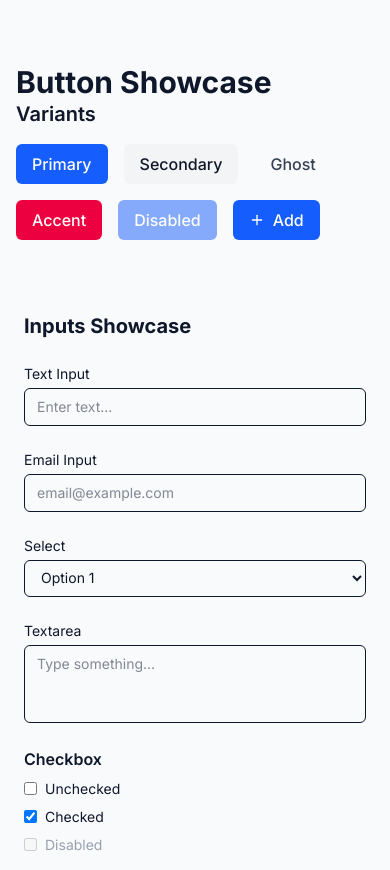
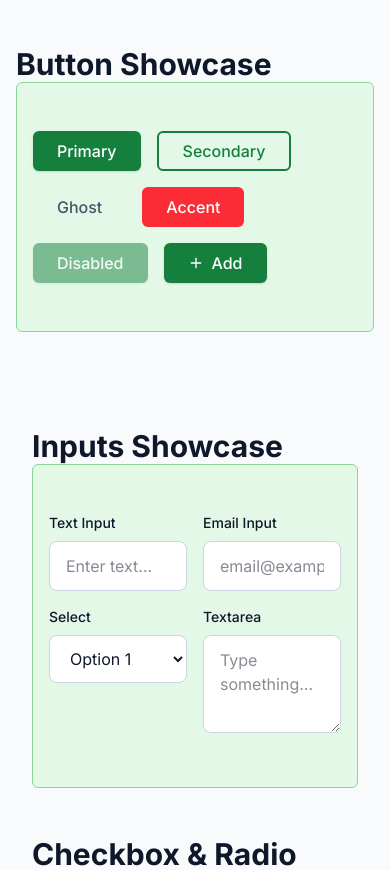
Before and after one commit to HassanTAli/User-Management-System, a Next.js app: page /showcase in a window 390 px wide. Shown: the part 1120-1990 px from the top of the page. Built offline with nearby package versions, Linux system fonts and the light colour scheme.

Commit message:
Enhance UI components and layout: Updated showcase components with improved styling and structure, including responsive containers and consistent spacing. Refined input components for better usability and visual consistency.

```diff
--- a/app/showcase/page.tsx
+++ b/app/showcase/page.tsx
@@ -5,7 +5,7 @@ import StepCircleShowcase from "@/components/showcase/step-circle-showcase";
 
 export default function Home() {
   return (
-    <div>
+    <div className="container mx-auto">
       <StepCircleShowcase />
       <IconShowcase />
       <ButtonShowcase />
--- a/components/atoms/button.tsx
+++ b/components/atoms/button.tsx
@@ -22,10 +22,14 @@ const baseStyles =
   "inline-flex items-center justify-center rounded-md font-medium transition-colors focus:outline-none focus:ring-2 focus:ring-offset-2 disabled:cursor-not-allowed disabled:opacity-50";
 
 const variantStyles: Record<ButtonVariant, string> = {
-  primary: "bg-blue-600 text-white hover:bg-blue-700 focus:ring-blue-500",
-  secondary: "bg-gray-100 text-gray-900 hover:bg-gray-200 focus:ring-gray-400",
-  ghost: "bg-transparent text-gray-700 hover:bg-gray-100 focus:ring-gray-300",
-  accent: "bg-rose-600 text-white hover:bg-rose-700 focus:ring-rose-500",
+  primary:
+    "bg-primary-600 hover:bg-primary-700 text-white px-6 py-3 rounded-lg font-medium transition-colors shadow-sm",
+  secondary:
+    "border-2 border-primary-600 text-primary-600 hover:bg-primary-50 px-6 py-3 rounded-lg font-medium transition-colors",
+  ghost:
+    "text-slate-600 hover:bg-slate-100 px-6 py-3 rounded-lg font-medium transition-colors",
+  accent:
+    "bg-red-500 hover:bg-red-600 text-white px-6 py-3 rounded-lg font-medium transition-colors",
   icon: "bg-transparent text-gray-700 hover:bg-gray-100 focus:ring-gray-300",
 };
 
--- a/components/atoms/checkbox.tsx
+++ b/components/atoms/checkbox.tsx
@@ -12,14 +12,15 @@ export function Checkbox({
   onChange,
 }: CheckboxProps) {
   return (
-    <label className="flex items-center gap-2 text-sm">
+    <label className="flex items-center">
       <input
         type="checkbox"
         checked={checked}
         disabled={disabled}
         onChange={(e) => onChange?.(e.target.checked)}
+        className="w-5 h-5 text-primary-600 rounded border-slate-300 focus:ring-primary-500"
       />
-      <span className={disabled ? "text-gray-400" : ""}>{label}</span>
+      <span className={`ml-3 ${disabled ? "text-gray-400" : ""}`}>{label}</span>
     </label>
   );
 }
--- a/components/atoms/email-input.tsx
+++ b/components/atoms/email-input.tsx
@@ -6,11 +6,11 @@ interface EmailInputProps extends InputHTMLAttributes<HTMLInputElement> {
 
 export function EmailInput({ label, ...props }: EmailInputProps) {
   return (
-    <label className="flex flex-col gap-1 text-sm">
-      {label && <span>{label}</span>}
+    <label>
+      {label && <span className="block text-sm font-medium mb-2">{label}</span>}
       <input
         type="email"
-        className="rounded-md border px-3 py-2 focus:outline-none focus:ring-2 focus:ring-blue-500"
+        className="w-full px-4 py-3 border border-slate-300 rounded-lg bg-white focus:outline-none focus:ring-2 focus:ring-primary-500 focus:border-transparent"
         {...props}
       />
     </label>
--- a/components/atoms/radio-group.tsx
+++ b/components/atoms/radio-group.tsx
@@ -20,7 +20,7 @@ export function RadioGroup({
   return (
     <div className="flex flex-col gap-2">
       {options.map((opt) => (
-        <label key={opt.value} className="flex items-center gap-2 text-sm">
+        <label key={opt.value} className="flex items-center">
           <input
             type="radio"
             name={name}
@@ -28,8 +28,9 @@ export function RadioGroup({
             disabled={opt.disabled}
             checked={value === opt.value}
             onChange={() => onChange?.(opt.value)}
+            className="w-5 h-5 text-primary-600 border-slate-300 focus:ring-primary-500"
           />
-          <span className={opt.disabled ? "text-gray-400" : ""}>
+          <span className={`ml-3 ${opt.disabled ? "text-gray-400" : ""}`}>
             {opt.label}
           </span>
         </label>
--- a/components/atoms/select-input.tsx
+++ b/components/atoms/select-input.tsx
@@ -12,12 +12,12 @@ export function SelectInput({
   onChange,
 }: SelectInputProps) {
   return (
-    <label className="flex flex-col gap-1 text-sm">
-      {label && <span>{label}</span>}
+    <label>
+      {label && <span className="block text-sm font-medium mb-2">{label}</span>}
       <select
         value={value}
         onChange={(e) => onChange?.(e.target.value)}
-        className="rounded-md border px-3 py-2"
+        className="w-full px-4 py-3 border border-slate-300 rounded-lg bg-white focus:outline-none focus:ring-2 focus:ring-primary-500 focus:border-transparent"
       >
         {options.map((opt) => (
           <option key={opt.value} value={opt.value}>
--- a/components/atoms/text-input.tsx
+++ b/components/atoms/text-input.tsx
@@ -6,11 +6,11 @@ interface TextInputProps extends InputHTMLAttributes<HTMLInputElement> {
 
 export function TextInput({ label, ...props }: TextInputProps) {
   return (
-    <label className="flex flex-col gap-1 text-sm">
-      {label && <span>{label}</span>}
+    <label>
+      {label && <span className="block text-sm font-medium mb-2">{label}</span>}
       <input
         type="text"
-        className="rounded-md border px-3 py-2 focus:outline-none focus:ring-2 focus:ring-blue-500"
+        className="w-full px-4 py-3 border border-slate-300 rounded-lg bg-white focus:outline-none focus:ring-2 focus:ring-primary-500 focus:border-transparent"
         {...props}
       />
     </label>
--- a/components/atoms/textarea.tsx
+++ b/components/atoms/textarea.tsx
@@ -6,10 +6,10 @@ interface TextareaProps extends TextareaHTMLAttributes<HTMLTextAreaElement> {
 
 export function Textarea({ label, ...props }: TextareaProps) {
   return (
-    <label className="flex flex-col gap-1 text-sm">
-      {label && <span>{label}</span>}
+    <label>
+      {label && <span className="block text-sm font-medium mb-2">{label}</span>}
       <textarea
-        className="rounded-md border px-3 py-2 resize-none"
+        className="w-full px-4 py-3 border border-slate-300 rounded-lg bg-white focus:outline-none focus:ring-2 focus:ring-primary-500 focus:border-transparent"
         {...props}
       />
     </label>
--- a/components/showcase/button-showcase.tsx
+++ b/components/showcase/button-showcase.tsx
@@ -3,12 +3,10 @@ import Button from "../atoms/button";
 
 export default function ButtonShowcase() {
   return (
-    <div className="container mx-auto py-12 px-4">
+    <>
       <h1 className="text-3xl font-bold">Button Showcase</h1>
-
-      {/* Variants */}
+      <div className="container mx-auto py-12 px-4 mb-12 rounded-md border border-primary-300 bg-primary-50 p-4 flex justify-around items-center">
         <section className="space-y-4">
-        <h2 className="text-xl font-semibold">Variants</h2>
           <div className="flex flex-wrap gap-4">
             <Button>Primary</Button>
             <Button variant="secondary">Secondary</Button>
@@ -19,5 +17,6 @@ export default function ButtonShowcase() {
           </div>
         </section>
       </div>
+    </>
   );
 }
--- a/components/showcase/icon-showcase.tsx
+++ b/components/showcase/icon-showcase.tsx
@@ -29,16 +29,20 @@ const allIcons: IconName[] = [
 
 export const IconShowcase: React.FC = () => {
   return (
-    <div className="container mx-auto py-12 px-4">
+    <>
+      <h1 className="text-3xl font-bold">All Icons</h1>
+      <div className="container mx-auto py-12 px-4 mb-12 rounded-md border border-primary-300 bg-primary-50 p-4 flex justify-around items-center">
         <section className="mb-16">
-        <h2 className="heading-2 mb-6 text-slate-800">All Icons</h2>
           <div className="grid grid-cols-4 md:grid-cols-6 lg:grid-cols-9 gap-6">
             {allIcons.map((iconName) => (
               <div
                 key={iconName}
                 className="flex flex-col items-center gap-2 p-4 rounded-lg border border-slate-200 bg-white hover:bg-slate-50 transition-colors"
               >
-              <Icon name={iconName} className="w-6 h-6 text-slate-700" />
+                <Icon
+                  name={iconName}
+                  className="w-6 h-6 text-primary-600 group-hover:text-primary-700"
+                />
                 <span className="caption text-slate-600 text-center">
                   {iconName}
                 </span>
@@ -47,6 +51,7 @@ export const IconShowcase: React.FC = () => {
           </div>
         </section>
       </div>
+    </>
   );
 };
 
--- a/components/showcase/input-showcase.tsx
+++ b/components/showcase/input-showcase.tsx
@@ -15,9 +15,9 @@ function InputsShowcase() {
   const [radio, setRadio] = useState("opt2");
 
   return (
-    <div className="max-w-md space-y-6 p-6">
-      <h1 className="text-xl font-bold">Inputs Showcase</h1>
-
+    <div className="container mx-auto py-12 px-4">
+      <h1 className="text-3xl font-bold">Inputs Showcase</h1>
+      <div className="container mx-auto py-12 px-4 mb-12 rounded-md border border-primary-300 bg-primary-50 p-4 grid grid-cols-2 gap-4">
         <TextInput label="Text Input" placeholder="Enter text..." />
 
         <EmailInput label="Email Input" placeholder="email@example.com" />
@@ -27,22 +27,26 @@ function InputsShowcase() {
           value={selectValue}
           onChange={setSelectValue}
           options={[
+            { label: "Select an Option", value: "select" },
             { label: "Option 1", value: "option1" },
             { label: "Option 2", value: "option2" },
           ]}
         />
 
         <Textarea label="Textarea" placeholder="Type something..." rows={3} />
+      </div>
 
+      <h1 className="text-3xl font-bold">Checkbox & Radio</h1>
       <div className="space-y-2">
-        <h2 className="font-semibold">Checkbox</h2>
+        <div className="grid grid-cols-1 md:grid-cols-2 gap-8 container mx-auto py-12 px-4 mb-12 rounded-md border border-primary-300 bg-primary-50 p-4">
+          <div className="space-y-2">
+            <h2 className="font-semibold mb-2">Checkbox</h2>
             <Checkbox label="Unchecked" checked={false} />
             <Checkbox label="Checked" checked={checked} onChange={setChecked} />
             <Checkbox label="Disabled" disabled />
           </div>
-
           <div className="space-y-2">
-        <h2 className="font-semibold">Radio Buttons</h2>
+            <h2 className="font-semibold mb-2">Radio Buttons</h2>
             <RadioGroup
               name="demo"
               value={radio}
@@ -55,6 +59,8 @@ function InputsShowcase() {
             />
           </div>
         </div>
+      </div>
+    </div>
   );
 }
 
```
Lines whose indentation alone changed are shown as unchanged.
